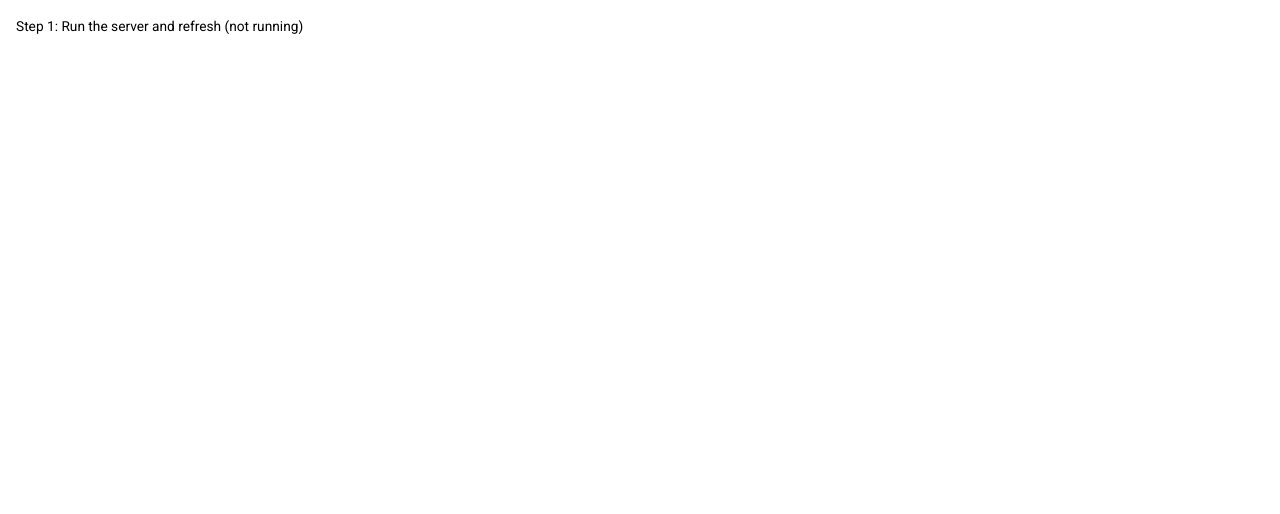
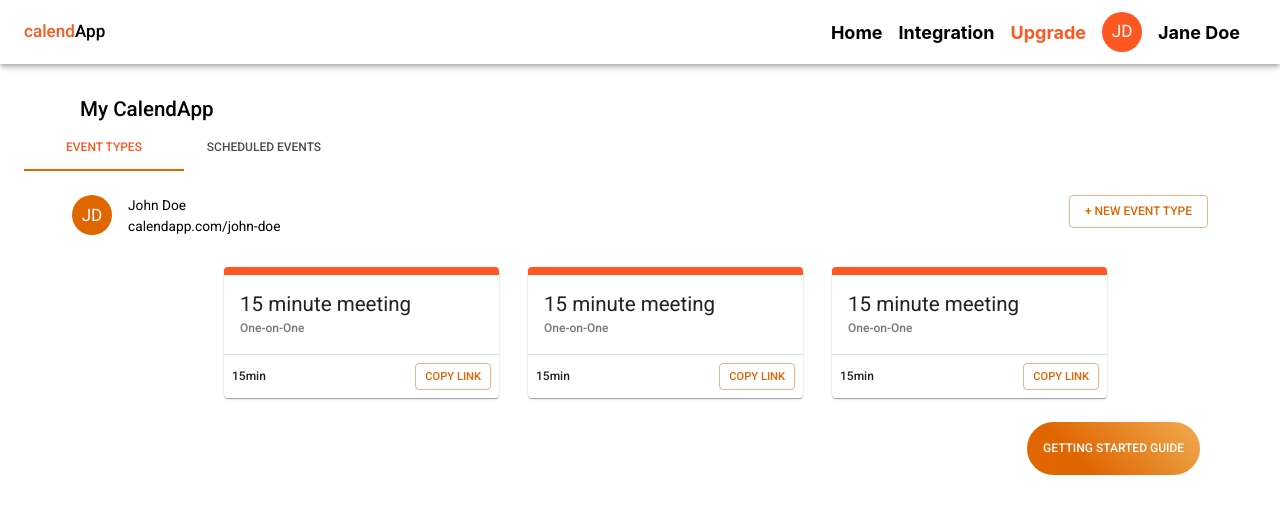
Before and after one commit to hatchways/team-yugioh, a React (Create React App) app in the folder client/: page / in a window 1280 px wide. Shown: the top 514 px of the page. Built offline with nearby package versions, Linux system fonts and the light colour scheme; no server answers.

Commit message:
Basic working skeletion
Make up of:
NavBar(Links + Profile info)
Title
SelectTabs
- EventTypesTab(contains profile info, CreateNewType Btn, and Event Cards)
- Scheduled Event Tab( Empty and could be disabled)
Getting Started Button

```diff
--- a/client/src/App.js
+++ b/client/src/App.js
@@ -4,6 +4,7 @@ import { BrowserRouter, Route } from "react-router-dom";
 
 import { theme } from "./themes/theme";
 import LandingPage from "./pages/Landing";
+import Home from "./pages/Home"
 
 import "./App.css";
 
@@ -11,7 +12,7 @@ function App() {
   return (
     <MuiThemeProvider theme={theme}>
       <BrowserRouter>
-        <Route path="/" component={LandingPage} />
+        <Route path="/" component={Home} />
       </BrowserRouter>
     </MuiThemeProvider>
   );
--- /dev/null
+++ b/client/src/components/Buttons/GetStartedButton.js
@@ -0,0 +1,24 @@
+import React from 'react'
+import { makeStyles } from '@material-ui/core/styles';
+import Button from "@material-ui/core/Button"
+
+
+const useStyles = makeStyles((theme) => ({
+  root: {
+    color: 'white',
+    background: 'linear-gradient(45deg, #e06602 30%, #eda346 90%)',
+    padding: theme.spacing(2),
+    borderRadius: 29
+  }
+}));
+
+
+export default function GetStartedButton() {
+const classes = useStyles();
+
+  return (
+    <Button className={classes.root}>
+     Getting Started Guide
+    </Button>
+  )
+}
--- /dev/null
+++ b/client/src/components/Header/NavBar.js
@@ -0,0 +1,87 @@
+import React from 'react';
+import { makeStyles } from '@material-ui/core/styles';
+import AppBar from '@material-ui/core/AppBar';
+import Toolbar from '@material-ui/core/Toolbar';
+import Typography from '@material-ui/core/Typography';
+import Link from '@material-ui/core/Link';
+import Avatar from '@material-ui/core/Avatar';
+import { deepOrange } from '@material-ui/core/colors';
+
+const useStyles = makeStyles((theme) => ({
+  root: {
+    flexGrow: 1,
+  },
+  menuButton: {
+    marginRight: theme.spacing(2),
+  },
+  title: {
+    flexGrow: 1,
+  },
+  appBar: {
+    background: 'white',
+  },
+  link: {
+    color: 'black',
+    marginRight: theme.spacing(2),
+    fontSize: 18,
+    cursor: 'pointer',
+    fontWeight: 'bold',
+  },
+  linkOrange: {
+    color: deepOrange[500],
+    marginRight: theme.spacing(2),
+    fontSize: 18,
+    cursor: 'pointer',
+    fontWeight: 'bold',
+  },
+  orangeBackground: {
+    color: theme.palette.getContrastText(deepOrange[500]),
+    backgroundColor: deepOrange[500],
+  },
+  orangeText: {
+    color: deepOrange[500],
+  },
+  title: {
+    flexGrow: 1,
+    color: 'black'
+  },
+  profileImg: {
+    color: theme.palette.getContrastText(deepOrange[500]),
+    backgroundColor: deepOrange[500],
+    marginRight: theme.spacing(2),
+    marginLef: theme.spacing(4),
+  },
+
+}));
+
+export default function NavBar () {
+  const classes = useStyles();
+  const preventDefault = (event) => event.preventDefault();
+
+return (
+  <AppBar className={classes.appBar} position='static'>
+        <Toolbar>
+          <Typography variant='h6' className={classes.title}>
+            <span className={classes.orangeText}>calend</span>App
+          </Typography>
+
+            <Link onClick={preventDefault} className={classes.link}>
+              Home
+            </Link>
+            <Link onClick={preventDefault} className={classes.link}>
+              Integration
+            </Link>
+            <Link onClick={preventDefault} className={classes.linkOrange}>
+              Upgrade
+            </Link>
+
+
+            <Avatar className={classes.profileImg}>JD</Avatar>
+            <Link onClick={preventDefault} className={classes.link}>
+              Jane Doe
+            </Link>
+
+        </Toolbar>
+      </AppBar>
+)
+}
--- /dev/null
+++ b/client/src/components/SelectTabs/EventTypesTab.js
@@ -0,0 +1,46 @@
+import React from 'react';
+import { makeStyles } from '@material-ui/core/styles';
+import Typography from '@material-ui/core/Typography';
+import Box from '@material-ui/core/Box';
+import Container from '@material-ui/core/Container';
+import EventGrid from '../UserEvents/EventGrid';
+import Avatar from '@material-ui/core/Avatar';
+import Button from '@material-ui/core/Button';
+
+const useStyles = makeStyles((theme) => ({
+  root: {
+    flexGrow: 1,
+    backgroundColor: theme.palette.background.paper,
+  },
+  avatar: {
+    marginRight: theme.spacing(2),
+    marginBottom: theme.spacing(4),
+    background: theme.palette.secondary.main
+  },
+}));
+
+export default function EventTypesTab() {
+  const classes = useStyles();
+
+  /* USER PROFILE + NEW EVENT TYPE BTN */
+  return (
+    <Container>
+      <Box display='flex' justifyContent='space-between'>
+        <Box display='flex'>
+          <Avatar className={classes.avatar}>JD</Avatar>
+          <span>
+            <Typography>John Doe</Typography>
+            <Typography>calendapp.com/john-doe</Typography>
+          </span>
+        </Box>
+        <Box>
+          <Button color="secondary" variant='outlined'>
+           + New Event Type
+            </Button>
+        </Box>
+      </Box>
+      {/* TYPE OF EVENT CARDS */}
+      <EventGrid />
+    </Container>
+  );
+}
--- /dev/null
+++ b/client/src/components/SelectTabs/SelectTabs.js
@@ -0,0 +1,100 @@
+import React from 'react';
+import PropTypes from 'prop-types';
+import { makeStyles } from '@material-ui/core/styles';
+import Tabs from '@material-ui/core/Tabs';
+import Tab from '@material-ui/core/Tab';
+import Typography from '@material-ui/core/Typography';
+import Box from '@material-ui/core/Box';
+import Container from '@material-ui/core/Container';
+
+import EventTypesTab from './EventTypesTab';
+import Avatar from '@material-ui/core/Avatar';
+import { deepOrange } from '@material-ui/core/colors';
+import Button from '@material-ui/core/Button';
+
+
+function TabPanel(props) {
+  const classes = useStyles();
+  const { children, value, index, ...other } = props;
+
+  return (
+    <div
+      role='tabpanel'
+      hidden={value !== index}
+      id={`simple-tabpanel-${index}`}
+      aria-labelledby={`simple-tab-${index}`}
+      {...other}
+    >
+      {value === index && (
+        <Box p={3}>
+          <Typography>{children}</Typography>
+        </Box>
+      )}
+    </div>
+  );
+}
+
+TabPanel.propTypes = {
+  children: PropTypes.node,
+  index: PropTypes.any.isRequired,
+  value: PropTypes.any.isRequired,
+};
+
+function a11yProps(index) {
+  return {
+    id: `simple-tab-${index}`,
+    'aria-controls': `simple-tabpanel-${index}`,
+  };
+}
+
+const useStyles = makeStyles((theme) => ({
+  root: {
+    flexGrow: 1,
+    backgroundColor: theme.palette.background.paper,
+  },
+  tab: {
+    color: 'orange',
+  },
+  avatar: {
+    marginRight: theme.spacing(2),
+    marginBottom: theme.spacing(4),
+  }
+}));
+
+export default function SelectTabs() {
+  const classes = useStyles();
+  const [value, setValue] = React.useState(0);
+
+  const handleChange = (event, newValue) => {
+    setValue(newValue);
+  };
+
+  return (
+    <Container className={classes.root} maxWidth='xl'>
+      <div position='static'>
+        <Tabs
+          value={value}
+          onChange={handleChange}
+          aria-label='simple tabs example'
+        >
+          <Tab
+            style={{ color: deepOrange[500] }}
+            label='Event Types'
+            {...a11yProps(0)}
+          />
+          <Tab
+            classes={classes.tab}
+            label='Scheduled Events'
+            {...a11yProps(1)}
+          />
+        </Tabs>
+      </div>
+      <TabPanel value={value} index={0}>
+        <EventTypesTab />
+      </TabPanel>
+      <TabPanel value={value} index={1}>
+        Item Two
+      </TabPanel>
+    </Container>
+  );
+}
--- /dev/null
+++ b/client/src/components/UserEvents/EventCard.js
@@ -0,0 +1,61 @@
+import React from 'react';
+import { makeStyles } from '@material-ui/core/styles';
+import Card from '@material-ui/core/Card';
+import CardActions from '@material-ui/core/CardActions';
+import CardContent from '@material-ui/core/CardContent';
+import CardHeader from '@material-ui/core/CardHeader';
+import Button from '@material-ui/core/Button';
+import Typography from '@material-ui/core/Typography';
+import Divider from '@material-ui/core/Divider';
+import Grid from '@material-ui/core/Grid';
+import { deepOrange } from '@material-ui/core/colors';
+
+const useStyles = makeStyles({
+  root: {
+    minWidth: 275,
+  },
+  title: {
+    fontSize: 14,
+  },
+  pos: {
+    marginBottom: 12,
+  },
+  colorBar: {
+    background: deepOrange[500],
+    padding: 4,
+  },
+});
+
+export default function EventCard() {
+  const classes = useStyles();
+
+  return (
+    <Card className={classes.root}>
+      <CardHeader className={classes.colorBar}></CardHeader>
+
+      <CardContent>
+        <Typography variant='h5'>15 minute meeting</Typography>
+
+        <Typography variant='subtitle2' color='textSecondary'>
+          One-on-One
+        </Typography>
+      </CardContent>
+      <Divider />
+      <CardActions>
+        <Grid
+          container
+          direction='row'
+          justify='space-between'
+          alignItems='center'
+        >
+          <Typography item variant='subtitle2'>
+            15min
+          </Typography>
+          <Button item variant='outlined' color='secondary' size='small'>
+            Copy Link
+          </Button>
+        </Grid>
+      </CardActions>
+    </Card>
+  );
+}
--- /dev/null
+++ b/client/src/components/UserEvents/EventGrid.js
@@ -0,0 +1,38 @@
+// rfc snippet
+
+import React from 'react';
+import { makeStyles } from '@material-ui/core/styles';
+import Grid from '@material-ui/core/Grid';
+
+import EventCard from './EventCard'
+
+const useStyles = makeStyles((theme) => ({
+  root: {
+    flexGrow: 1,
+  },
+  paper: {
+    padding: theme.spacing(2),
+    textAlign: 'center',
+    color: theme.palette.text.secondary,
+  },
+}));
+
+export default function EventGrid() {
+  const classes = useStyles();
+
+  return (
+    <div className={classes.root}>
+      <Grid container spacing={10} justify="center">
+        <Grid item xs={3}>
+          <EventCard/>
+        </Grid>
+        <Grid item xs={3}>
+          <EventCard/>
+        </Grid>
+        <Grid item xs={3}>
+          <EventCard/>
+        </Grid>
+      </Grid>
+    </div>
+  );
+}
--- /dev/null
+++ b/client/src/pages/Home.js
@@ -0,0 +1,41 @@
+import React from 'react';
+import { makeStyles } from '@material-ui/core/styles';
+import Typography from '@material-ui/core/Typography';
+import Box from "@material-ui/core/Box"
+
+import SelectTabs from '../components/SelectTabs/SelectTabs';
+import NavBar from './../components/Header/NavBar'
+import GetStartedButton from '../components/Buttons/GetStartedButton'
+
+const useStyles = makeStyles((theme) => ({
+  root: {
+    flexGrow: 1,
+  },
+  title: {
+    marginTop: theme.spacing(4),
+    marginLeft: theme.spacing(10),
+    fontWeight: 500
+  },
+  getStartedButton: {
+    marginRight: theme.spacing(10),
+  }
+}));
+
+export default function Home() {
+  const classes = useStyles();
+
+  return (
+    <div className={classes.root}>
+      <NavBar />
+
+      <Typography className={classes.title}variant="h5">My CalendApp</Typography>
+
+      <SelectTabs/>
+
+      <Box className={classes.getStartedButton} display="flex" justifyContent="flex-end">
+        <GetStartedButton />
+      </Box>
+
+    </div>
+  );
+}
--- a/client/src/themes/theme.js
+++ b/client/src/themes/theme.js
@@ -10,5 +10,6 @@ export const theme = createMuiTheme({
   },
   palette: {
     primary: { main: "#f68002" },
+    secondary: {main: "#e06602"}
   },
 });
```
Also changed, not shown: client/src/components/Buttons/NewEventTypeButton.js (added, +10 -0 lines).
